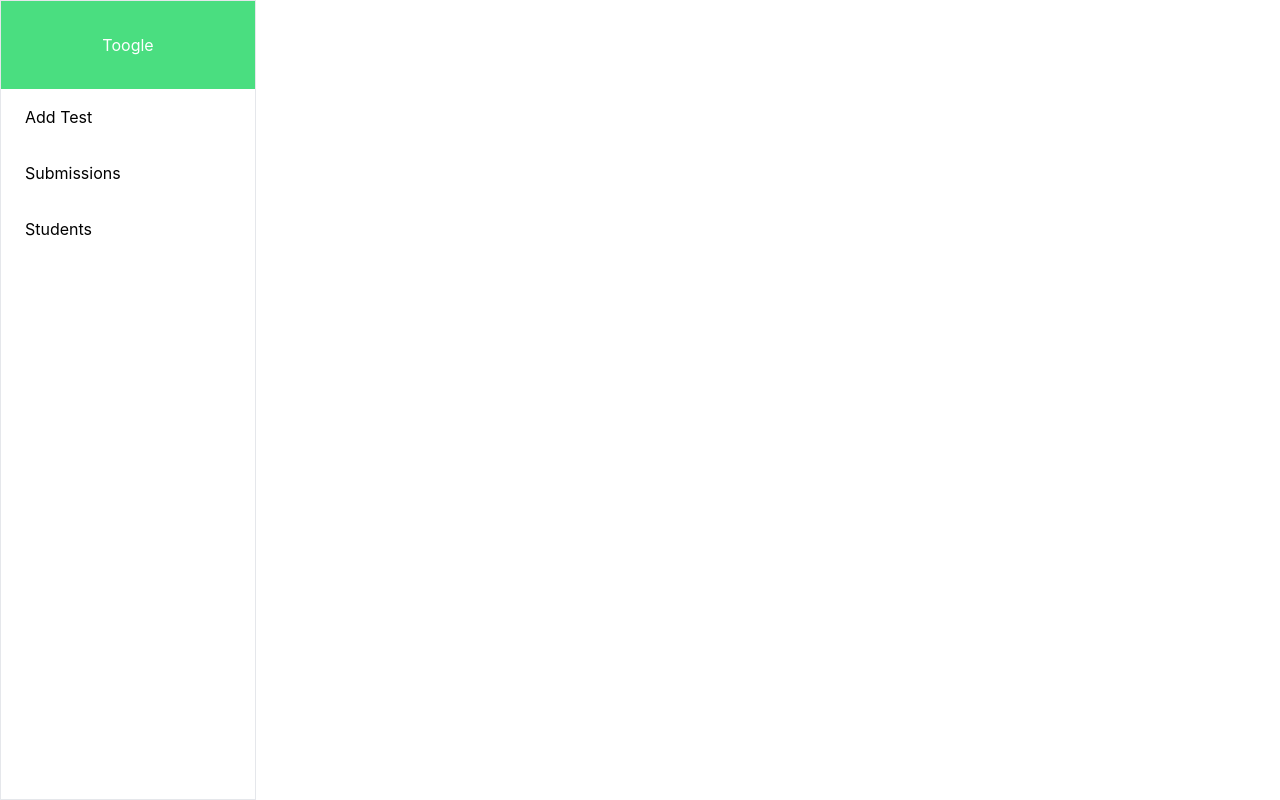
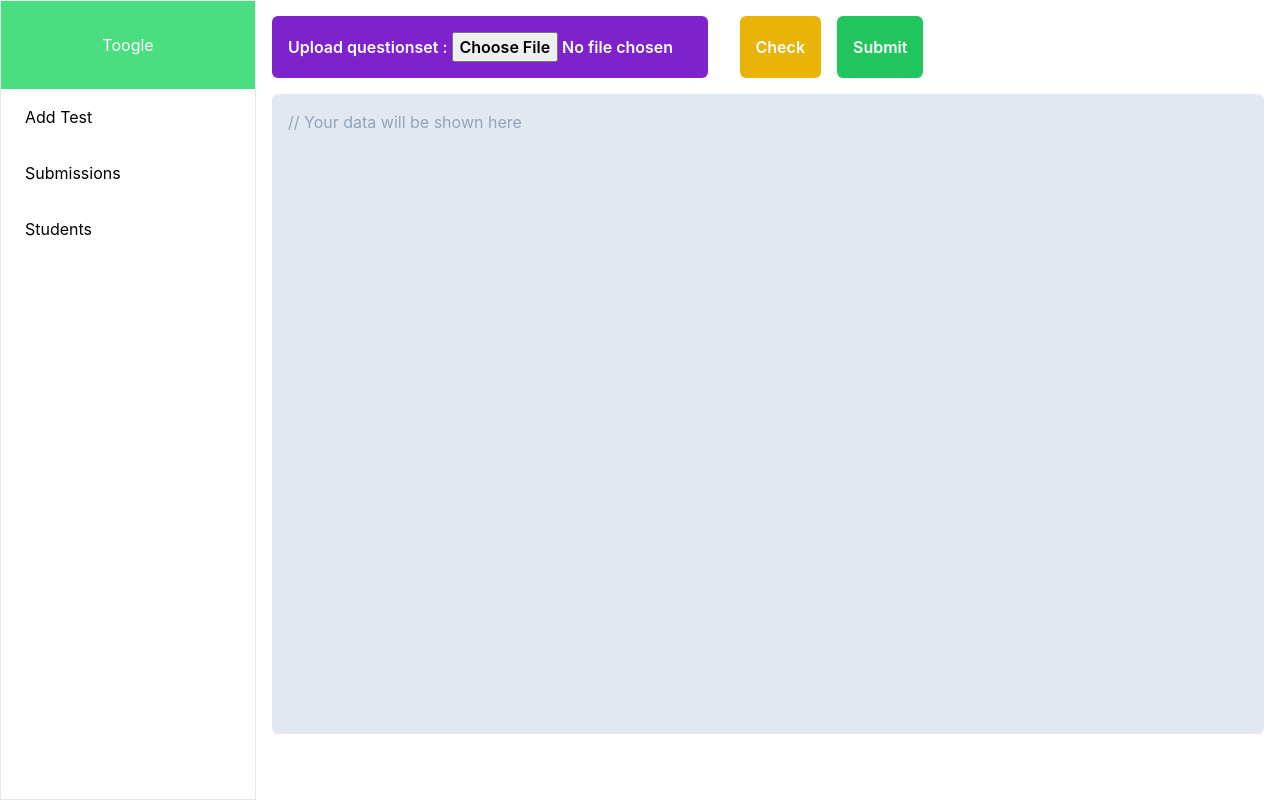
Before and after one commit to mohit1607/Test_Application_Admin_panel, a Next.js app: page /test_config in a window 1280 px wide. Before the commit this address had no page. Built offline with nearby package versions, Linux system fonts and the light colour scheme.

Commit message:
feat: questions upload in json file
desc: in this feature the user can upload a json file of questions and answer in specified format so that frontend can extract all the questions and upload it to database. In future we have to parse .csv format files also so to make life easier for the users

```diff
--- a/api/index.ts
+++ b/api/index.ts
@@ -34,3 +34,10 @@ export const getAllStudentsByUniversity = (university: any) => axios.post(`${URL
 export const deleteStudent = (body: any) => axios.delete(`${URL}/student/del`, {
     data: body
 })
+
+// insert many questions.
+export const createQuestions = (body: any, token: string) => axios.post(`${URL}/questions/create`, body, {
+    headers: {
+        Authorization: `Bearer ${token}`
+    }
+})
--- a/components/Button.tsx
+++ b/components/Button.tsx
@@ -2,7 +2,7 @@ import React from 'react'
 
 type propTypes = {
     onClick?: Function,
-    children: string ,
+    children: any ,
     // rest of the parameters
     [x: string]: any
 }
--- a/components/SidebarLayout.tsx
+++ b/components/SidebarLayout.tsx
@@ -4,7 +4,7 @@ import { Button } from './Button'
 
 
 interface propTypes {
-  children: JSX.Element | string
+  children: JSX.Element | string | JSX.IntrinsicElements
 }
 
 export const SidebarLayout = ({ children }: propTypes) => {
--- a/components/TestCard.tsx
+++ b/components/TestCard.tsx
@@ -10,9 +10,10 @@ interface propTypes {
     duration: string,
     date: string,
     id: string,
+    objectId: string
 }
 
-export const TestCard = ({ name = 'dummyTest', id = '112235', duration = '02:45:00', date = '12/04/2023' }: propTypes) => {
+export const TestCard = ({ name = 'dummyTest', id = '112235', duration = '02:45:00', date = '12/04/2023', objectId='nothing' }: propTypes) => {
 
     const token = useSelector((state: any) => state.auth.token)
     const router = useRouter()
@@ -36,7 +37,7 @@ export const TestCard = ({ name = 'dummyTest', id = '112235', duration = '02:45:
         router.push({
             pathname: '/test_config',
             query: {
-                name, id, duration, date
+                name, id, duration, date, objectId
             }
         })
     }
--- a/pages/add_test.tsx
+++ b/pages/add_test.tsx
@@ -58,6 +58,7 @@ const addTest: NextPage = () => {
                   name={curr.name}
                   id={curr.id}
                   duration={curr.duration}
+                  objectId= {curr._id}
                   date={curr.date}></TestCard>
                 )
               })
--- a/pages/test_config.tsx
+++ b/pages/test_config.tsx
@@ -1,23 +1,96 @@
-import React from 'react'
+/* eslint-disable react/jsx-no-comment-textnodes */
+import React, { useState } from 'react'
 import { useRouter } from 'next/router'
-import { SidebarLayout, ProtectedRoute } from '../components'
+import { SidebarLayout, ProtectedRoute, Button } from '../components'
+import { createQuestions } from '../api'
+import { useSelector } from 'react-redux'
+
+// Now it is only limited to json file component.
 
 const TestConfigComp = () => {
-    const router = useRouter()
-    const query: any = router.query
+  const router = useRouter()
+  const query: any = router.query
+
+  const token = useSelector((state: any) => state.auth.token)
+  const [file, setFile] = useState<any>() // cuz I dont know about the filetype
+  const [fileData, setFileData] = useState<any[]>()
+
+  const handleFileInput = async() => {
+    try{
+      if (file.type === 'application/json') {
+        let fileReader = new FileReader()
+        fileReader.readAsText(file)
+        fileReader.onload = (e: any) => {
+          console.log(JSON.parse(e.target.result))
+          setFileData(JSON.parse(e.target.result).questions)
+        }
+        console.log(query.objectId)
+      } else {
+        alert('No file is submitted.')
+      }
+      console.log(file)
+    }catch(e) {
+      alert('please upload the questions file first.')
+    }
+  }
+
+  const submitQuestionsToDB = async() => {
+    if(fileData){
+      try {
+        const res = await createQuestions({
+          testId: query.objectId,
+          questions: fileData
+        }, token)
+        const data = await res.data
+        console.log(data)
+      } catch (e) {
+        console.log(e)
+      }
+    }else{
+      alert("You did'nt upload any file to submit.")
+    }
+  }
+
+
   return (
     <SidebarLayout>
-    <div>{query.name}</div>
+      <div className='p-4'>
+        <div className='flex gap-4'>
+          <Button
+            className='rounded-md bg-purple-700 text-white font-semibold text-center p-4 trasition-linear mr-4'
+          >
+            <label htmlFor="file">Upload questionset : </label>
+            <input
+              onChange={(e: any) => setFile(e.target.files[0])}
+              type="file"
+              name='file'
+              className='overflow-hidden w-[15rem]'
+              accept='.json' />
+          </Button>
+          <Button onClick={handleFileInput} className='rounded-md bg-yellow-500 text-white font-semibold text-center p-4 trasition-linear transition-linear duration-150 active:scale-95' >Check</Button>
+          <Button onClick={() => submitQuestionsToDB()}  className='rounded-md bg-green-500 text-white font-semibold text-center p-4 trasition-linear transition-linear duration-150 active:scale-95' >Submit</Button>
+
+        </div>
+        <div className='p-4 w-full h-[80vh] overflow-auto bg-slate-200 mt-4 rounded-md'>
+          <p className='text-slate-400'> // Your data will be shown here</p>
+          {
+            fileData && <pre>{JSON.stringify(fileData, null, 3)}</pre>
+          }
+        </div>
+      </div>
     </SidebarLayout>
   )
 }
 
 const testConfig = () => {
-    return (
-        <ProtectedRoute>
-            <TestConfigComp></TestConfigComp>
-        </ProtectedRoute>
-    )
+  return (
+    // <ProtectedRoute>
+    //     <TestConfigComp>
+
+    //     </TestConfigComp>
+    // </ProtectedRoute>
+    <TestConfigComp></TestConfigComp>
+  )
 }
 
 export default testConfig
```
